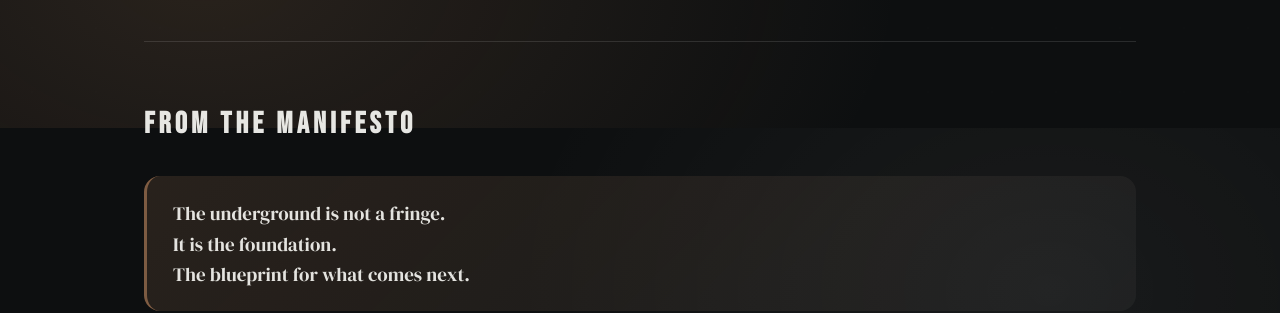
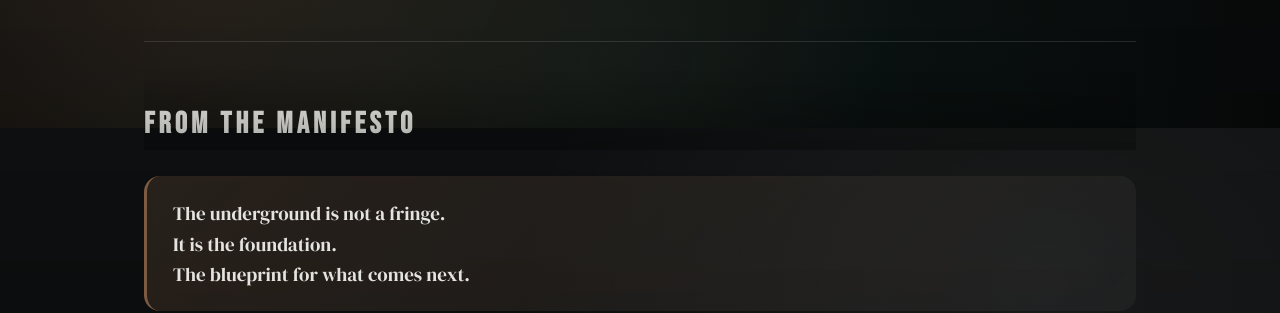
Before and after one commit to Coopins/subterranean-district, a Jekyll site: the page built from index.md, in a window 1280 px wide. Shown: the part 772-1085 px from the top of the page. Built offline with Jekyll 4.4.1, drawn with Linux system fonts in a browser that asks for light colours.

Commit message:
Enhance body background and section transitions
Refactor background styles and section overlays for improved visual continuity.

```diff
--- a/assets/main.scss
+++ b/assets/main.scss
@@ -41,6 +41,10 @@ body {
   height: 100%;
 }
 
+/* =========================================================
+   GLOBAL BACKGROUND (continuous across sections)
+   Fixes harsh banding between Orientation + From the Manifesto
+========================================================= */
 body {
   margin: 0;
   font-family: var(--font-body);
@@ -48,15 +52,22 @@ body {
   line-height: var(--leading);
   color: var(--ink);
 
-  background:
+  /* One continuous background that does NOT "restart" per section */
+  background: var(--bg);
+  background-image:
     radial-gradient(1200px 800px at 16% 82%, var(--rustSoft), transparent 58%),
     radial-gradient(900px 700px at 82% 18%, rgba(255,255,255,0.05), transparent 60%),
-    var(--bg);
+    radial-gradient(1100px 800px at 50% 92%, rgba(70, 180, 160, 0.08), transparent 65%),
+    linear-gradient(180deg, rgba(0,0,0,0.00) 0%, rgba(0,0,0,0.35) 55%, rgba(0,0,0,0.55) 100%);
+
+  background-repeat: no-repeat;
+  background-attachment: fixed;
 
   -webkit-font-smoothing: antialiased;
   -moz-osx-font-smoothing: grayscale;
 }
 
+/* Subtle film/grid overlay to reduce visible banding */
 body::before {
   content: "";
   position: fixed;
@@ -64,11 +75,67 @@ body::before {
   pointer-events: none;
   background-image:
     radial-gradient(rgba(255,255,255,0.05) 1px, transparent 1px),
-    radial-gradient(rgba(255,255,255,0.03) 1px, transparent 1px);
-  background-size: 64px 64px, 96px 96px;
-  background-position: 0 0, 26px 32px;
+    radial-gradient(rgba(255,255,255,0.03) 1px, transparent 1px),
+    radial-gradient(1200px 800px at 50% 0%, rgba(255,255,255,0.03), transparent 60%),
+    linear-gradient(180deg, rgba(255,255,255,0.02), rgba(0,0,0,0.02));
+  background-size: 64px 64px, 96px 96px, auto, auto;
+  background-position: 0 0, 26px 32px, center, center;
   opacity: 0.10;
   mix-blend-mode: overlay;
+}
+
+/* =========================================================
+   SECTION SEAM FIXES
+   - Keep sections transparent so the body background is continuous
+   - Add a soft divider between adjacent blocks
+========================================================= */
+section,
+.section,
+.page-section {
+  background: transparent !important;
+}
+
+section + section,
+.section + .section,
+.page-section + .page-section {
+  position: relative;
+}
+
+section + section::before,
+.section + .section::before,
+.page-section + .page-section::before {
+  content: "";
+  position: absolute;
+  left: 0;
+  right: 0;
+  top: 0;
+  height: 1px;
+  background: linear-gradient(
+    90deg,
+    transparent,
+    rgba(244,244,240,0.12),
+    transparent
+  );
+  opacity: 0.7;
+}
+
+/* Optional: a gentle fade overlay for the section that holds "FROM THE MANIFESTO"
+   (safe: only applies if your markup uses these hooks) */
+.from-manifesto,
+#from-the-manifesto,
+.sd-from-manifesto {
+  position: relative;
+}
+
+.from-manifesto::after,
+#from-the-manifesto::after,
+.sd-from-manifesto::after {
+  content: "";
+  position: absolute;
+  inset: -28px 0 0 0;
+  pointer-events: none;
+  background: linear-gradient(180deg, rgba(0,0,0,0.00), rgba(0,0,0,0.28));
+  opacity: 0.95;
 }
 
 /* Centering shell */
```
